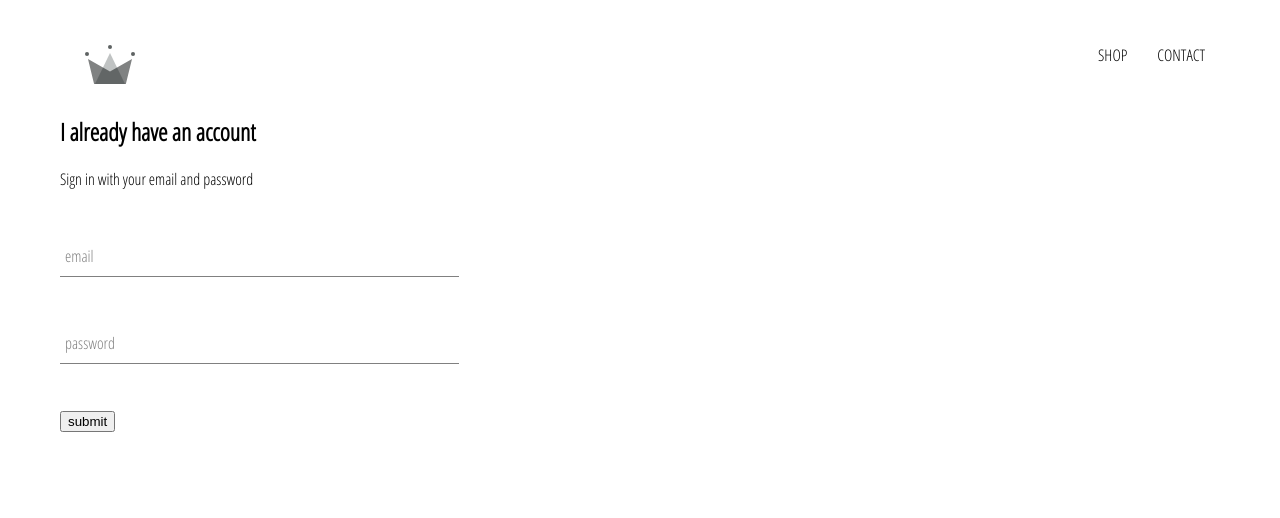
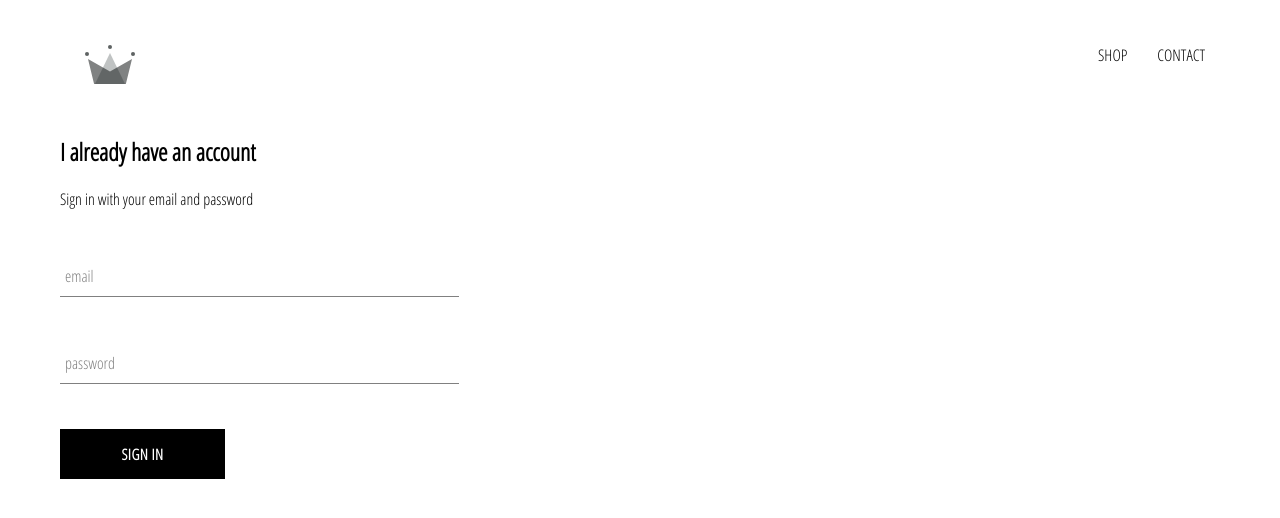
Before and after one commit to provivek2124/womenzsareeshowroom, a React (Create React App) app: page /signin in a window 1280 px wide. Shown: the top 518 px of the page. Built offline with nearby package versions, Linux system fonts and the light colour scheme.

Commit message:
Added Custom Button and some styling

```diff
--- /dev/null
+++ b/src/components/custom-button/custom-button.component.jsx
@@ -0,0 +1,12 @@
+import React from 'react';
+import './custom-button.styles.scss';
+import CollectionItem from '../colleciton-item/collection-item.component';
+
+const CustomButtom = ({children,...otherProps}) => (
+    <button className='custom-button' {...otherProps}>
+        {children}
+
+    </button>
+)
+
+export default CustomButtom;
--- /dev/null
+++ b/src/components/custom-button/custom-button.styles.scss
@@ -0,0 +1,22 @@
+.custom-button {
+    min-width: 165px;
+    width: auto;
+    height: 50px;
+    letter-spacing: 0.5px;
+    line-height: 50px;
+    padding: 0 35px 0 35px;
+    font-size: 15px;
+    background-color: black;
+    color: white;
+    text-transform: uppercase;
+    font-family: 'Open Sans Condensed';
+    font-weight: bolder;
+    border: none;
+    cursor: pointer;
+
+    &:hover {
+      background-color: white;
+      color: black;
+      border: 1px solid black;
+    }
+  }
--- a/src/components/sign-in/sign-in.component.jsx
+++ b/src/components/sign-in/sign-in.component.jsx
@@ -1,6 +1,8 @@
 import React from 'react';
 import FormInput from '../../components/form-input/form-input.component';
 import './sign-in.styles.scss';
+
+import CustomButton from '../../components/custom-button/custom-button.component';
 
 class SignIn extends React.Component{
     constructor(props){
@@ -36,7 +38,7 @@ class SignIn extends React.Component{
                     handleChange={this.handleChange}
                     required/>
 
-                    <input type="submit" value='submit'/>
+                    <CustomButton type="submit"> Sign In </CustomButton>
                 </form>
             </div>
         )
--- a/src/components/sign-in/sign-in.styles.scss
+++ b/src/components/sign-in/sign-in.styles.scss
@@ -1,3 +1,9 @@
 .sign-in{
     width: 30vw;
+    display: flex;
+    flex-direction: column;
+
+    .title{
+        margin: 10px 0;
+    }
 }
```
